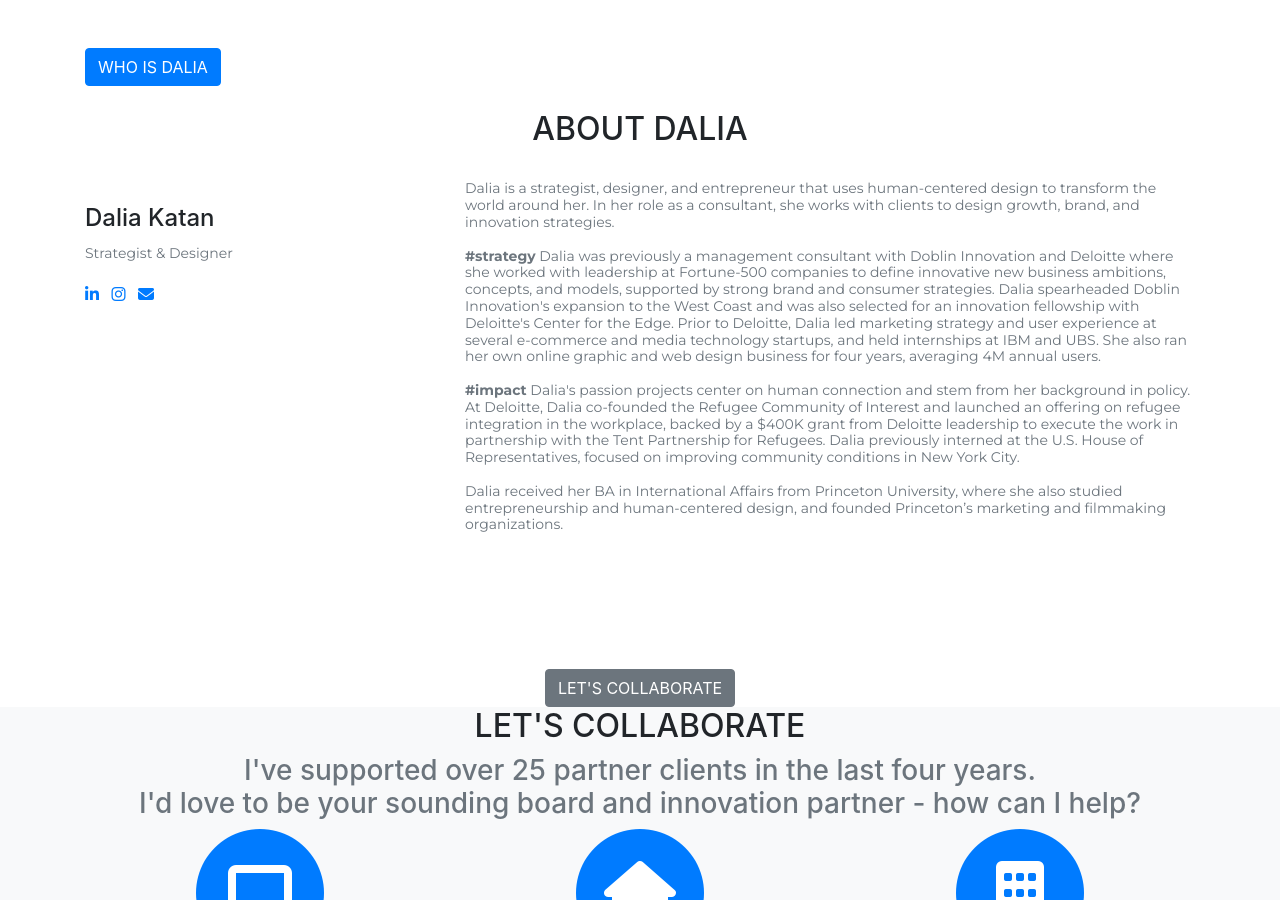
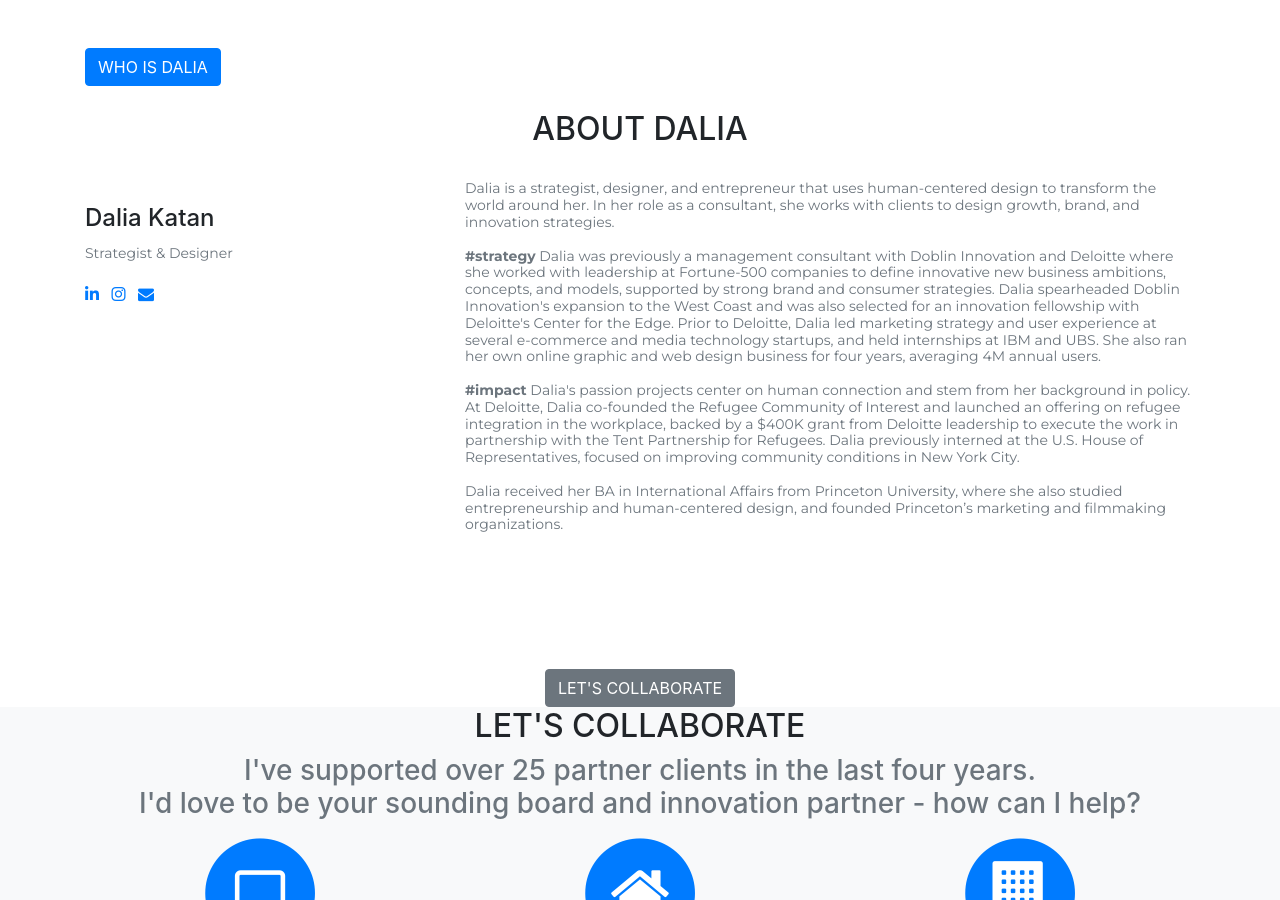
Before and after one commit to dalkat/dalkat.github.io, a Jekyll site: the page built from index.md, in a window 1280 px wide and 900 px high. Built offline with Jekyll 4.4.1, drawn with Linux system fonts in a browser that asks for light colours; nearby versions of some CDN libraries; some web fonts are replaced; library files that are not in the unit come from our copies.

Commit message:
added font style

```diff
--- a/_layouts/default.html
+++ b/_layouts/default.html
@@ -23,6 +23,8 @@
     <link href='https://fonts.googleapis.com/css?family=Kaushan+Script' rel='stylesheet' type='text/css'>
     <link href='https://fonts.googleapis.com/css?family=Droid+Serif:400,700,400italic,700italic' rel='stylesheet' type='text/css'>
     <link href='https://fonts.googleapis.com/css?family=Roboto+Slab:400,100,300,700' rel='stylesheet' type='text/css'>
+
+  <link href="//netdna.bootstrapcdn.com/font-awesome/4.0.3/css/font-awesome.css" rel="stylesheet">
 
     <!-- Custom styles for this template -->
     <link href="{{ assets_path }}css/agency.min.css" rel="stylesheet">
```
